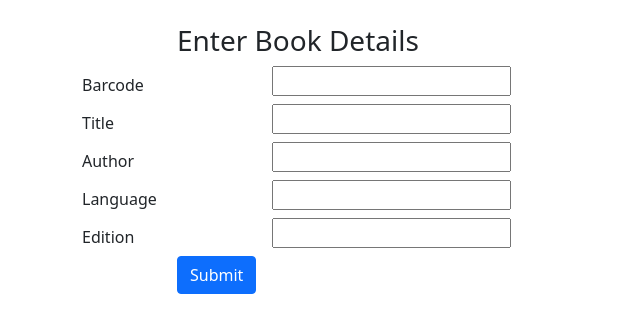
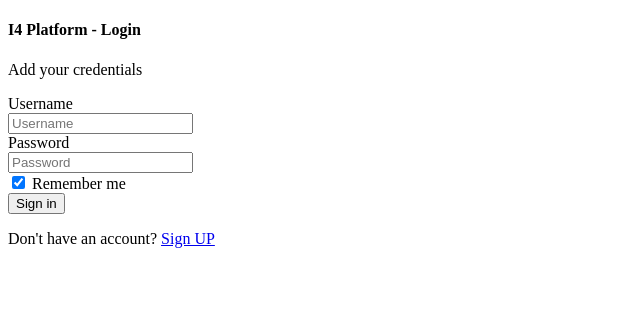
Before and after one commit to vams-mechatronica/LIBRARY, a Django app: page / in a window 1280 px wide. Shown: the top 333 px of the page, without its empty margins (0-640 px from the left). Run offline with Django 3.2, Linux system fonts and the light colour scheme; some libraries are stand-ins or nearby versions.

Commit message:
update
login pages add

```diff
--- /dev/null
+++ b/authentication/__init__.py
@@ -0,0 +1,4 @@
+# -*- encoding: utf-8 -*-
+"""
+Copyright (c) 2019 - present AppSeed.us
+"""
--- /dev/null
+++ b/authentication/forms.py
@@ -0,0 +1,60 @@
+# -*- encoding: utf-8 -*-
+"""
+Copyright (c) 2019 - present AppSeed.us
+"""
+
+from django import forms
+from django.contrib.auth.forms import UserCreationForm
+from django.contrib.auth.models import User
+
+
+class LoginForm(forms.Form):
+    username = forms.CharField(
+        widget=forms.TextInput(
+            attrs={
+                "placeholder": "Username",
+                "class": "form-control"
+            }
+        ))
+    password = forms.CharField(
+        widget=forms.PasswordInput(
+            attrs={
+                "placeholder": "Password",
+                "class": "form-control"
+            }
+        ))
+
+
+class SignUpForm(UserCreationForm):
+    username = forms.CharField(
+        widget=forms.TextInput(
+            attrs={
+                "placeholder": "Username",
+                "class": "form-control"
+            }
+        ))
+    email = forms.EmailField(
+        widget=forms.EmailInput(
+            attrs={
+                "placeholder": "Email",
+                "class": "form-control"
+            }
+        ))
+    password1 = forms.CharField(
+        widget=forms.PasswordInput(
+            attrs={
+                "placeholder": "Password",
+                "class": "form-control"
+            }
+        ))
+    password2 = forms.CharField(
+        widget=forms.PasswordInput(
+            attrs={
+                "placeholder": "Password check",
+                "class": "form-control"
+            }
+        ))
+
+    class Meta:
+        model = User
+        fields = ('username', 'email', 'password1', 'password2')
--- /dev/null
+++ b/authentication/migrations/__init__.py
@@ -0,0 +1,4 @@
+# -*- encoding: utf-8 -*-
+"""
+Copyright (c) 2019 - present AppSeed.us
+"""
--- /dev/null
+++ b/authentication/urls.py
@@ -0,0 +1,14 @@
+# -*- encoding: utf-8 -*-
+"""
+Copyright (c) 2019 - present AppSeed.us
+"""
+
+from django.urls import path
+from .views import login_view, register_user,LogoutMain
+from django.contrib.auth.views import LogoutView
+
+urlpatterns = [
+    path('', login_view, name="login"),
+    path('register/', register_user, name="register"),
+    path("logoutaccount/", LogoutMain, name="logoutaccount")
+]
--- /dev/null
+++ b/authentication/views.py
@@ -0,0 +1,59 @@
+# -*- encoding: utf-8 -*-
+"""
+Copyright (c) 2019 - present AppSeed.us
+"""
+
+# Create your views here.
+from django.shortcuts import render, redirect
+from django.contrib.auth import authenticate, login
+from .forms import LoginForm, SignUpForm
+
+
+def login_view(request):
+    form = LoginForm(request.POST or None)
+
+    msg = None
+
+    if request.method == "POST":
+
+        if form.is_valid():
+            username = form.cleaned_data.get("username")
+            password = form.cleaned_data.get("password")
+            user = authenticate(username=username, password=password)
+            if user is not None:
+                login(request, user)
+                return redirect("/home")
+            else:
+                msg = 'Invalid credentials'
+        else:
+            msg = 'Error validating the form'
+
+    return render(request, "accounts/login.html", {"form": form, "msg": msg})
+
+
+def register_user(request):
+    msg = None
+    success = False
+
+    if request.method == "POST":
+        form = SignUpForm(request.POST)
+        if form.is_valid():
+            form.save()
+            username = form.cleaned_data.get("username")
+            raw_password = form.cleaned_data.get("password1")
+            user = authenticate(username=username, password=raw_password)
+
+            msg = 'User created - please <a href="/login">login</a>.'
+            success = True
+
+            # return redirect("/login/")
+
+        else:
+            msg = 'Form is not valid'
+    else:
+        form = SignUpForm()
+
+    return render(request, "accounts/register.html", {"form": form, "msg": msg, "success": success})
+
+def LogoutMain(request):
+    return redirect("/")
--- a/libraryManagement/urls.py
+++ b/libraryManagement/urls.py
@@ -19,7 +19,8 @@
 
 urlpatterns = [
     path('admin/', admin.site.urls),
-    path('', views.index,name='book'),
+    path('',include('authentication.urls')),
+    path('home', views.index,name='home'),
     path('retrieve',views.retrieve,name='retrieve'),
     path('edit/<int:id>', views.edit,name='edit'),
     path('update/<int:id>', views.update,name='update'),
--- /dev/null
+++ b/templates/accounts/login.html
@@ -0,0 +1,83 @@
+{% extends 'layouts/base-fullscreen.html' %}
+
+{% block title %} Sign IN {% endblock title %}
+
+<!-- Specific CSS goes HERE -->
+{% block stylesheets %}{% endblock stylesheets %}
+
+{% block content %}
+
+  <section>
+    <div class="page-header section-height-75">
+      <div class="container mt-1">
+        <div class="row">
+          <div class="col-xl-4 col-lg-5 col-md-6 d-flex flex-column mx-auto">
+            <div class="card card-plain mt-4">
+              <div class="card-header pb-0 text-left bg-transparent">
+                <h4 class="text-info text-gradient pt-1">
+                  I4 Platform - Login
+                </h4>
+                <p class="mb-0">
+                    {% if msg %}
+                        {{ msg | safe }}
+                    {% else %}
+                        Add your credentials
+                    {% endif %}
+                </p>
+              </div>
+              <div class="card-body">
+                <form role="form text-left" method="post" action="">
+
+                  {% csrf_token %}
+
+                  <label>Username</label>
+                  <div class="mb-3">
+                    {{ form.username }}
+                  </div>
+                  <label>Password</label>
+                  <div class="mb-3">
+                    {{ form.password }}
+                  </div>
+                  <div class="form-check form-switch">
+                    <input class="form-check-input" type="checkbox" id="rememberMe" checked="">
+                    <label class="form-check-label" for="rememberMe">Remember me</label>
+                  </div>
+                  <div class="text-center">
+                    <button type="submit" name="login" class="btn bg-gradient-info w-100 mt-4 mb-0">Sign in</button>
+                  </div>
+                </form>
+              </div>
+              <div class="card-footer text-center pt-0 px-lg-2 px-1">
+                <p class="mb-4 text-sm mx-auto">
+                  Don't have an account?
+                  <a href="{% url 'register' %}" class="text-info text-gradient font-weight-bold">Sign UP</a>
+                </p>
+              </div>
+            </div>
+          </div>
+          <div class="col-md-6">
+            <div class="oblique position-absolute top-0 h-100 d-md-block d-none me-n8">
+              <div class="oblique-image bg-cover position-absolute fixed-top ms-auto h-100 z-index-0 ms-n6" style="background-image:url('/static/images/lib.jpg')"></div>
+            </div>
+          </div>
+        </div>
+      </div>
+    </div>
+  </section>
+
+{% endblock content %}
+
+<!-- Specific JS goes HERE -->
+{% block javascripts %}
+
+  <script>
+    var win = navigator.platform.indexOf('Win') > -1;
+    if (win && document.querySelector('#sidenav-scrollbar')) {
+      var options = {
+        damping: '0.5'
+      }
+      Scrollbar.init(document.querySelector('#sidenav-scrollbar'), options);
+    }
+  </script>
+
+{% endblock javascripts %}
--- a/templates/index.html
+++ b/templates/index.html
@@ -7,7 +7,7 @@
 
 </head>
 <body>
-<form method="POST" class="post-form" action="/">
+<form method="POST" class="post-form" action="/home">
         {% csrf_token %}
     <div class="container">
 <br>
--- /dev/null
+++ b/templates/layouts/base-fullscreen.html
@@ -0,0 +1,74 @@
+<!--
+=========================================================
+* Soft UI Dashboard - v1.0.3
+=========================================================
+
+* Product Page: https://www.creative-tim.com/product/soft-ui-dashboard
+* Copyright 2021 Creative Tim (https://www.creative-tim.com)
+* Licensed under MIT (https://www.creative-tim.com/license)
+
+* Coded by Creative Tim
+
+=========================================================
+
+* The above copyright notice and this permission notice shall be included in all copies or substantial portions of the Software.
+-->
+<!DOCTYPE html>
+<html lang="en">
+
+<head>
+  <meta charset="utf-8" />
+  <meta name="viewport" content="width=device-width, initial-scale=1, shrink-to-fit=no">
+  <link rel="apple-touch-icon" sizes="76x76" href="/static/assets/img/apple-icon.png">
+  <link rel="icon" type="image/png" href="/static/assets/img/favicon.png">
+
+  <title>
+   I4 Platform {% block title %}{% endblock %} | Authentication
+  </title>
+
+  <!--     Fonts and icons     -->
+  <link href="https://fonts.googleapis.com/css?family=Open+Sans:300,400,600,700" rel="stylesheet" />
+  <!-- Nucleo Icons -->
+  <link href="/static/assets/css/nucleo-icons.css" rel="stylesheet" />
+  <link href="/static/assets/css/nucleo-svg.css" rel="stylesheet" />
+  <!-- Font Awesome Icons -->
+  <script src="https://kit.fontawesome.com/42d5adcbca.js" crossorigin="anonymous"></script>
+  <link href="/static/assets/css/nucleo-svg.css" rel="stylesheet" />
+  <!-- CSS Files -->
+  <link id="pagestyle" href="/static/assets/css/soft-ui-dashboard.css?v=1.0.3" rel="stylesheet" />
+
+  <!-- Specific CSS goes HERE -->
+  {% block stylesheets %}{% endblock stylesheets %}
+
+</head>
+<body class="">
+
+  {% comment %} {% include "includes/navigation-fullscreen.html" %} {% endcomment %}
+
+  {% block content %}{% endblock content %}
+
+  {% comment %} {% include "includes/footer-fullscreen.html" %}
+
+  {% include "includes/scripts.html" %} {% endcomment %}
+
+  <!-- Specific JS goes HERE -->
+  {% block javascripts %}{% endblock javascripts %}
+
+  <script>
+    var win = navigator.platform.indexOf('Win') > -1;
+    if (win && document.querySelector('#sidenav-scrollbar')) {
+      var options = {
+        damping: '0.5'
+      }
+      Scrollbar.init(document.querySelector('#sidenav-scrollbar'), options);
+    }
+  </script>
+
+  <!-- Github buttons -->
+  <script async defer src="https://buttons.github.io/buttons.js"></script>
+
+  <!-- Control Center for Soft Dashboard: parallax effects, scripts for the example pages etc -->
+  <script src="/static/assets/js/soft-ui-dashboard.min.js?v=1.0.3"></script>
+
+</body>
+</html>
```
Also changed, not shown: authentication/admin.py (added, +8 -0 lines), authentication/config.py (added, +11 -0 lines), authentication/models.py (added, +8 -0 lines), authentication/tests.py (added, +8 -0 lines), templates/accounts/register.html (added, +100 -0 lines).
